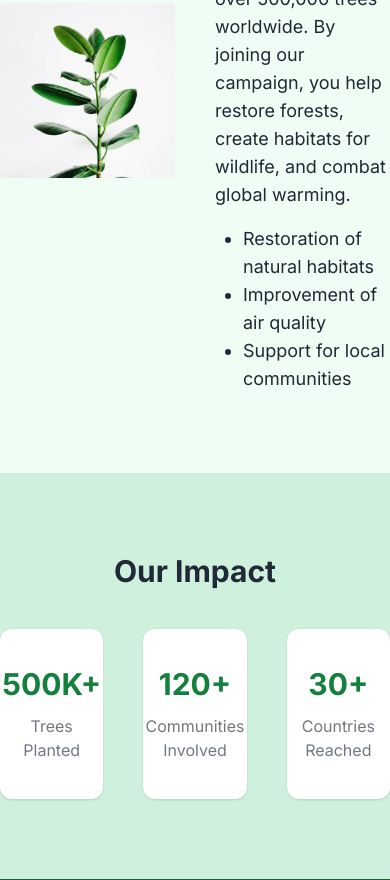
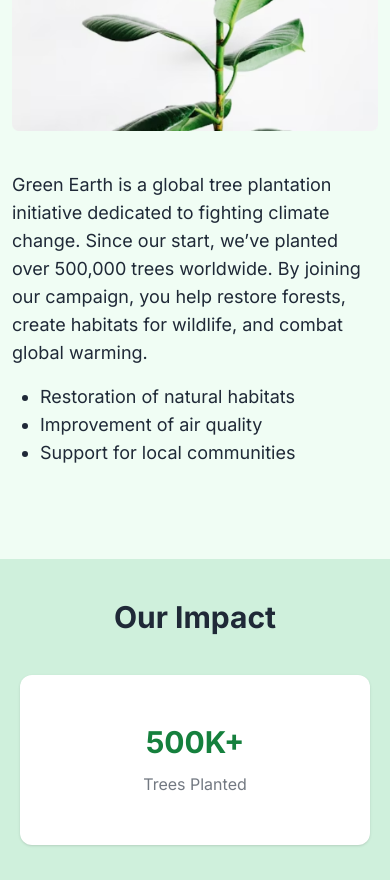
Before and after one commit to MdFoysalHossain/Assignment-6-Green-Earth, a plain HTML site: page index.html in a window 390 px wide. Shown: the part 1117-1997 px from the top of the page. Drawn offline with nearby package versions, Linux system fonts and the light colour scheme; no server answers.

Commit message:
Fully Responsive

```diff
--- a/index.html
+++ b/index.html
@@ -89,7 +89,7 @@
                 ">
                     <!-- <button class="font-light text-[#1F2937] hover:cursor-pointer w-[200px] text-left p-1.5 rounded-md hover:bg-[#15803D] hover:text-white">All Trees</button> -->
 
-                    <button id="cat-button-0" onclick="loadItems()" class="font-light text-[#1F2937] hover:cursor-pointer w-[200px] text-left p-1.5 rounded-md hover:bg-[#15803D] hover:text-white active:bg-[#15803D]">All Trees</button>
+                    <!-- <button id="cat-button-0" onclick="loadItems()" class="font-light text-[#1F2937] hover:cursor-pointer w-[200px] text-left p-1.5 rounded-md hover:bg-[#15803D] hover:text-white active:bg-[#15803D]">All Trees</button> -->
                 </div>
 
             </div>
@@ -172,7 +172,10 @@
     <section class="campaigns max-w-[1440px] mx-auto mt-20">
         <h2 class="text-3xl text-[#1F2937] font-semibold text-center mb-10">About the Campaign</h2>
 
-        <div class="campaign-details flex flex-row justify-center items-center gap-10">
+        <div class="campaign-details flex flex-col justify-center items-center gap-10 p-3
+        2xl:flex-row
+        xl:flex-row
+        lg:flex-row ">
             <div class="left-campaign flex-1">
                 <img class="w-full" src="images/about.png" alt="About Image">
             </div>
@@ -190,19 +193,19 @@
     </section>
 
 
-    <section class="our-impact bg-[#CFF0DC] mt-20 py-20 text-center">
+    <section class="our-impact bg-[#CFF0DC] mt-20 p-10 text-center">
         <h2 class="text-3xl text-[#1F2937] font-bold text-center mb-10">Our Impact</h2>
 
-        <div class="all-items flex flex-row justify-center items-center gap-10">
-            <div class="single-item bg-white shadow-sm h-[170px] w-[450px] flex flex-col items-center justify-center rounded-xl">
+        <div class="all-items flex 2xl:flex-row xl:flex-row lg:flex-row md:flex-row justify-center items-center gap-10 flex-col">
+            <div class="single-item bg-white shadow-sm h-[170px] w-[350px] 2xl:w-[450px] xl:w-[450px] lg:w-[450px] md:w-[450px] flex flex-col items-center justify-center rounded-xl">
                 <p class="text-[#15803D] font-bold text-3xl">500K+</p>
                 <span class="text-[#1f2937a1] mt-3">Trees Planted</span>
             </div>
-            <div class="single-item bg-white shadow-sm h-[170px] w-[450px] flex flex-col items-center justify-center rounded-xl">
+            <div class="single-item bg-white shadow-sm h-[170px] w-[350px] 2xl:w-[450px] xl:w-[450px] lg:w-[450px] md:w-[450px] flex flex-col items-center justify-center rounded-xl">
                 <p class="text-[#15803D] font-bold text-3xl">120+</p>
                 <span class="text-[#1f2937a1] mt-3">Communities Involved</span>
             </div>
-            <div class="single-item bg-white shadow-sm h-[170px] w-[450px] flex flex-col items-center justify-center rounded-xl">
+            <div class="single-item bg-white shadow-sm h-[170px] w-[350px] 2xl:w-[450px] xl:w-[450px] lg:w-[450px] md:w-[450px] flex flex-col items-center justify-center rounded-xl">
                 <p class="text-[#15803D] font-bold text-3xl">30+</p>
                 <span class="text-[#1f2937a1] mt-3">Countries Reached</span>
             </div>
```
